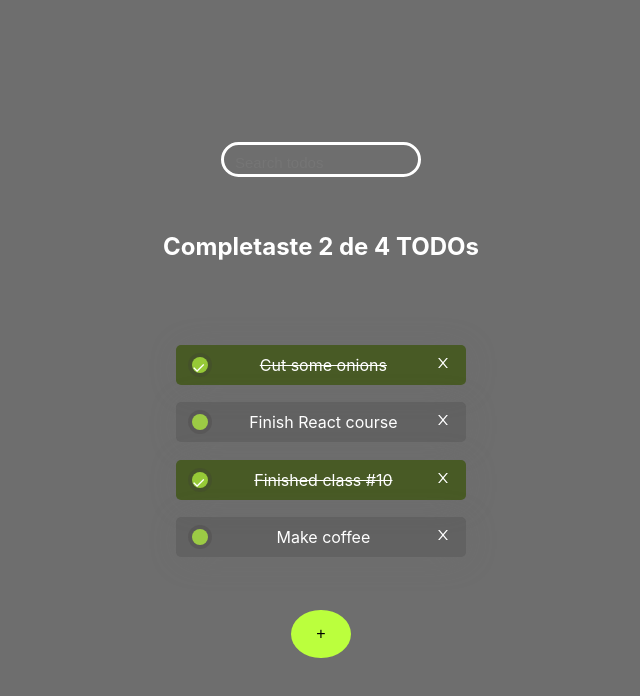
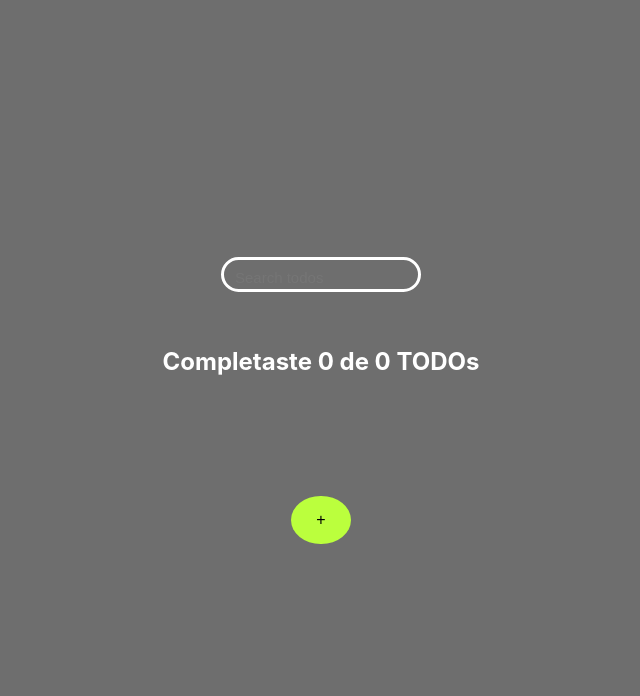
Before and after one commit to LuisJoseTrujilloP/React, a React (Create React App) app: page / in a window 1280 px wide. Shown: the top 696 px of the page, without its empty margins (319-959 px from the left). Built offline with nearby package versions, Linux system fonts and the light colour scheme.

Commit message:
Working with Local storage

```diff
--- a/src/App.js
+++ b/src/App.js
@@ -9,34 +9,51 @@
 
 
 
-const defaultTodos = [
-  {
-    text: 'Cut some onions',
-    completed: true,
-  },
-  {
-    text: 'Finish React course',
-    completed: false,
-  },
-  {
-    text: 'Finished class #10',
-    completed: true,
-  },
-  {
-    text: 'Make coffee',
-    completed: false,
-  },
-];
+// const defaultTodos = [
+//   {
+//     text: 'Cut some onions',
+//     completed: true,
+//   },
+//   {
+//     text: 'Finish React course',
+//     completed: false,
+//   },
+//   {
+//     text: 'Finished class #10',
+//     completed: true,
+//   },
+//   {
+//     text: 'Make coffee',
+//     completed: false,
+//   },
+// ];
 
-
+// const todosString = JSON.stringify(defaultTodos)
+// localStorage.setItem("TODOS-1", defaultTodos);
 
 // in case I want to send , not a div containing all the elment insinde of the app but all the elements without breaking the rule of react
 // that keeps you from sending more than one element per return in any component we can use React.
 function App() {
-  const [state, setState] = React.useState(defaultTodos);
-  const [search, setSearch] = React.useState('');
 
-  const searchTodos = state.filter((todo) => {
+  const localStorageTodos = localStorage.getItem('TODOS_V1');
+  let parsedTodos;
+  const saveTodos = (newTodos) => {
+    localStorage.setItem('TODOS_V1', JSON.stringify(newTodos))
+
+    setState(newTodos)
+  }
+
+  if(!localStorageTodos){
+    localStorage.setItem('TODOS_V1', JSON.stringify([]))
+    parsedTodos = [];
+  } else {
+    parsedTodos = JSON.parse(localStorageTodos);
+  }
+
+    const [state, setState] = React.useState(parsedTodos);
+    const [search, setSearch] = React.useState('');
+
+    const searchTodos = state.filter((todo) => {
     const searchText = search.toLowerCase();
     const todoText = todo.text.toLowerCase();
     return todoText.includes(searchText);
@@ -46,11 +63,11 @@
     const todoIndex = state.findIndex((todo) => todo.text === text);
     const newTodos = [...state];
     newTodos[todoIndex].completed = !newTodos[todoIndex].completed;
-    setState(newTodos);
+    saveTodos(newTodos);
   };
   const onDelete = (text) => {
     const newTodos = state.filter((todo) => todo.text !== text);
-    setState(newTodos);
+    saveTodos(newTodos);
   };
 
 
```
Also changed, not shown: src/TodoItem.js (+12 -0 lines).
